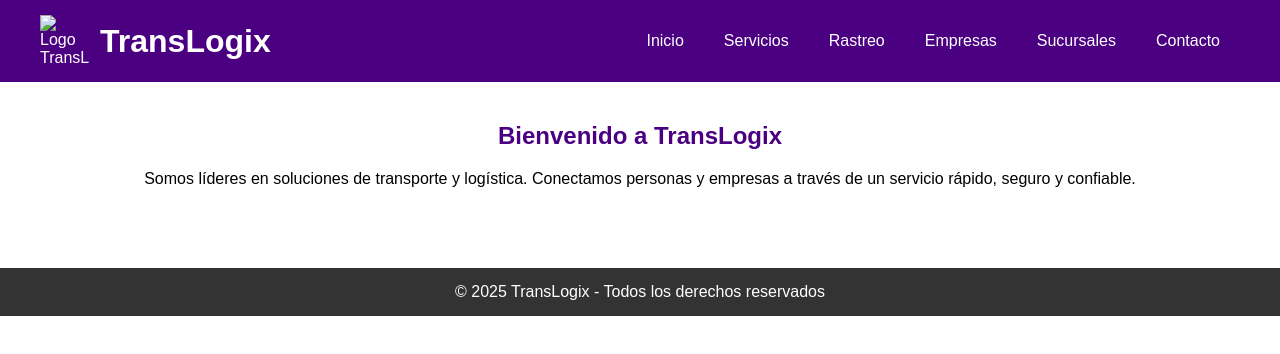
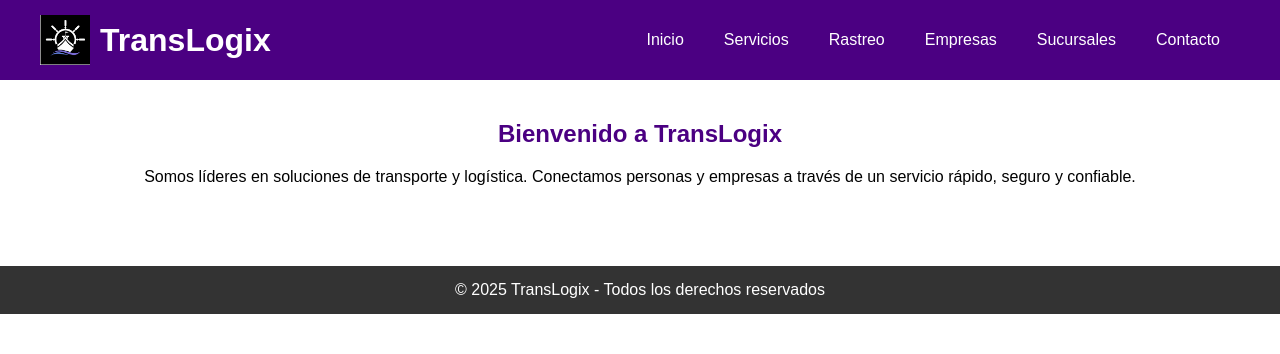
Before and after one commit to robrgf23-star/transporte-logistico, a plain HTML site: page index.html in a window 1280 px wide. Drawn offline with Linux system fonts and the light colour scheme.

Commit message:
Test Add logo pilot 1

```diff
--- a/index.html
+++ b/index.html
@@ -10,7 +10,7 @@
   <!-- Encabezado -->
   <header>
     <div class="logo">
-      <img src="img/logo.png" alt="Logo TransLogix">
+      <img src="img/sea-7415664.png" alt="Logo TransLogix">
       <h1>TransLogix</h1>
     </div>
     <!-- Menú -->
```
Also changed, not shown: img/sea-7415664.png (added).
